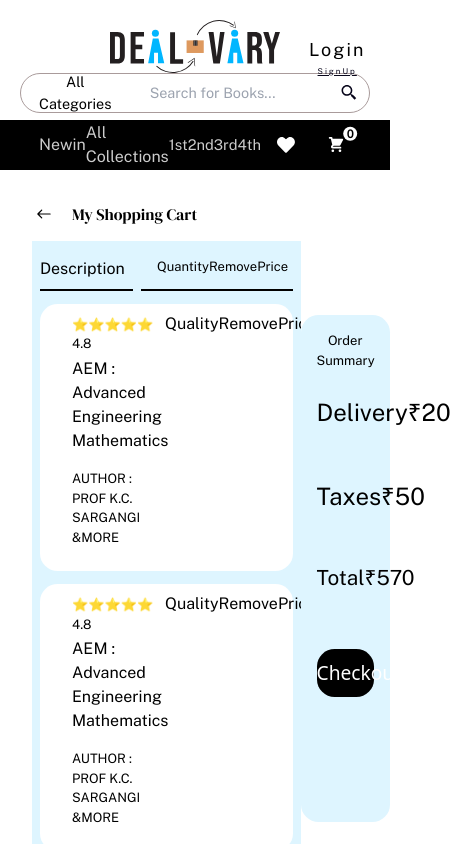
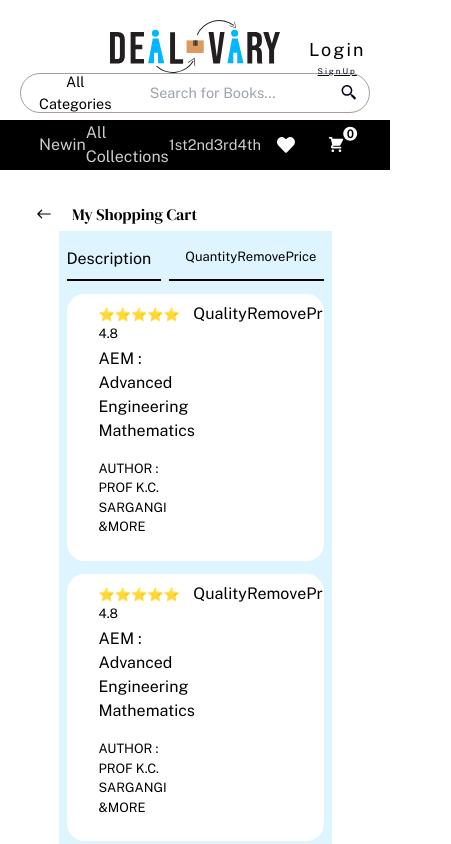
Before and after one commit to ARJUNSUTHAR1/DealVary-Website, a React (Create React App) app: page /cart in a window 390 px wide. Shown: the top 844 px of the page, 451 px wide, since content can reach past the window. Built offline with nearby package versions, Linux system fonts and the light colour scheme.

Commit message:
cart responsive

```diff
--- a/src/Components/Cart/Cart.scss
+++ b/src/Components/Cart/Cart.scss
@@ -33,13 +33,14 @@
             height: 80vh;
             justify-content: space-between;
             align-items: center;
+            gap: 10px;
 
             .cart-details{
                 // border: 2px solid purple;
                 padding: 0.5rem ;
                 background-color: $color4;
                 width: 70vw;
-                overflow: scroll;
+
 
                 &::-webkit-scrollbar{
                     // display: none;
@@ -66,6 +67,7 @@
                     justify-content: space-between;
                     // border-bottom: 2px solid $color1;
                     gap: 0.5rem;
+                    position: sticky;
                     .description{
                         padding: 0.5rem 0rem;
                         // border: 2px solid yellow;
@@ -84,7 +86,8 @@
                 .cart-products{
                     // border: 2px solid purple;
                     border-radius: 0.5rem;
-
+                    overflow: scroll;
+                    height: 92%;
                     // background-color: white;
 
 
@@ -229,3 +232,30 @@
         }
     }
 }
+@media  screen and (max-width : 797px) {
+    .cart-main-container .cart-content .cart-features{
+        flex-direction: column !important;
+        justify-content: space-between;
+        gap: 5px;
+        align-items: center;
+    }
+    .cart-main-container .cart-content .cart-features .cart-checkout{
+        width: 75%;
+        height: 40%;
+    }
+    .cart-main-container .cart-content .cart-features .cart-checkout .first{
+        margin: 0.5rem;
+    }
+    .cart-main-container .cart-content .cart-features .cart-checkout .second{
+        margin: 0.5rem;
+    }
+    .cart-main-container .cart-content .cart-features .cart-checkout .third{
+        margin: 0.5rem;
+    }
+    .cart-main-container .cart-content .cart-features .cart-checkout aside h5{
+        font-size: 15px;
+    }
+    h3{
+        font-size: 15px;
+    }
+}
```
